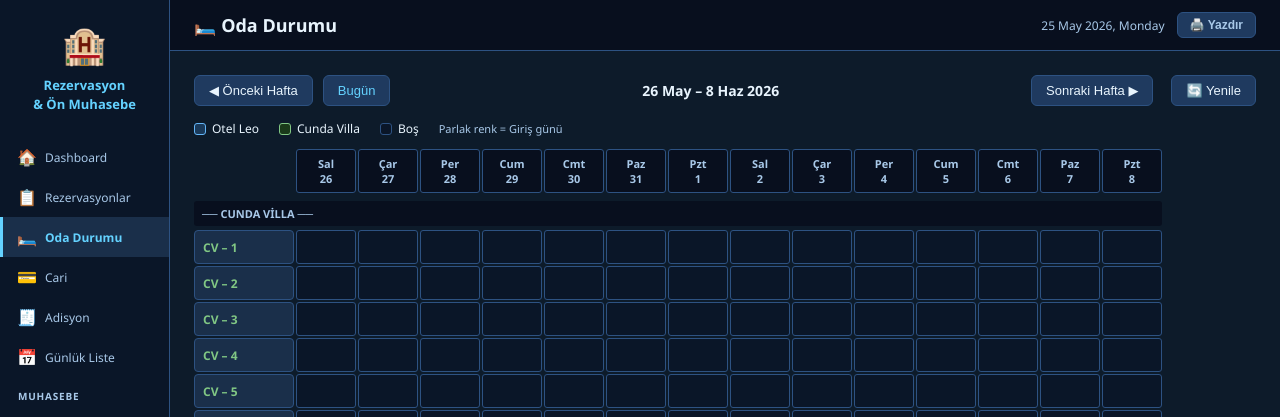
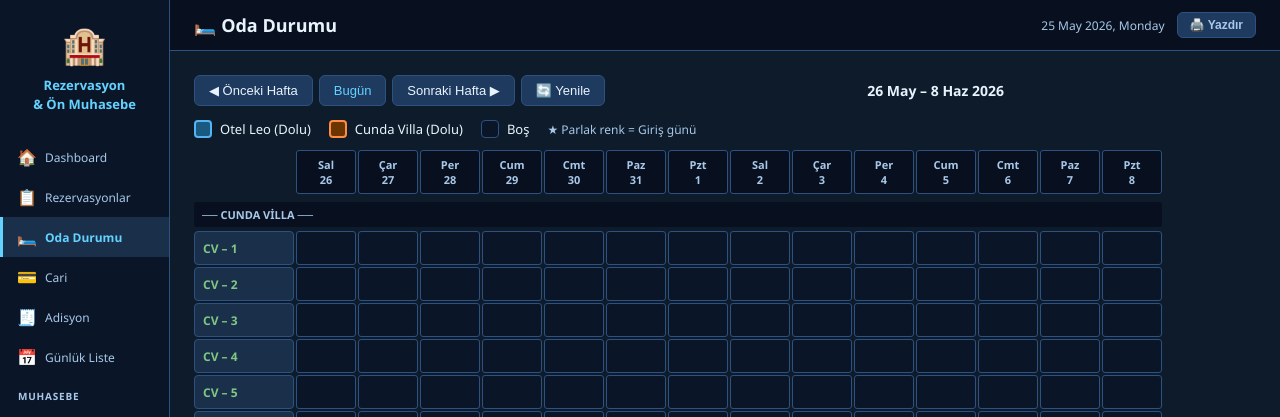
Before and after one commit to bmkucuk/otel-rzv, a Flask app: page /oda-durumu in a window 1280 px wide. Shown: the top 417 px of the page. Run offline with Flask 3, Linux system fonts and the light colour scheme; the visitor is signed in with stand-in values (Sample User, id 1); data that the repository does not hold is empty.

Commit message:
Oda Durumu: butonlar sola, turuncu CV, mavi Leo renkleri, legend güncelleme, Yenile butonu düzeltme

```diff
--- a/templates/oda_durumu.html
+++ b/templates/oda_durumu.html
@@ -5,13 +5,14 @@
 
 {% block content %}
 <style>
-.oda-nav{display:flex;align-items:center;gap:10px;margin-bottom:14px}
+.oda-nav{display:flex;align-items:center;gap:10px;margin-bottom:14px;flex-wrap:wrap}
+.nav-buttons-group{display:flex;gap:6px;align-items:center}
 .oda-nav button{background:var(--card2);border:1px solid var(--border);color:var(--text);padding:7px 14px;border-radius:6px;cursor:pointer;font-size:13px}
 .oda-nav button:hover{border-color:var(--accent);color:var(--accent)}
 .oda-nav .period{flex:1;text-align:center;font-weight:700;font-size:14px;color:var(--text)}
-.legend{display:flex;gap:20px;margin-bottom:12px;font-size:12px}
-.legend span{display:flex;align-items:center;gap:6px}
-.leg-dot{width:12px;height:12px;border-radius:3px}
+.legend{display:flex;gap:18px;margin-bottom:12px;font-size:13px;align-items:center;flex-wrap:wrap}
+.legend span{display:flex;align-items:center;gap:8px;font-weight:500}
+.leg-dot{width:18px;height:18px;border-radius:4px}
 
 .grid-wrap{overflow-x:auto;overflow-y:auto;max-height:calc(100vh - 220px)}
 .oda-grid{display:grid;gap:2px;min-width:max-content}
@@ -25,28 +26,30 @@
 .cell{width:60px;height:34px;border-radius:3px;border:1px solid var(--border);display:flex;align-items:center;justify-content:center;font-size:11px;font-weight:700;cursor:default;position:relative}
 .cell.bos{background:var(--sidebar)}
 .cell.bos.today{background:var(--card2);border-color:var(--accent)40}
-.cell.dolu-leo{background:#0e2038;color:var(--leo);border-color:var(--leo)40}
-.cell.dolu-leo.giris{background:#1a3a5a}
-.cell.dolu-cv{background:#0e2a14;color:var(--cv);border-color:var(--cv)40}
-.cell.dolu-cv.giris{background:#1a3a1a}
+.cell.dolu-leo{background:#0d2f45;color:#56b4f5;border-color:#56b4f580}
+.cell.dolu-leo.giris{background:#1a5a80}
+.cell.dolu-cv{background:#3d1e00;color:#ff8c42;border-color:#ff8c4280}
+.cell.dolu-cv.giris{background:#6b3500}
 .cell:hover .tooltip{display:block}
 .tooltip{display:none;position:absolute;bottom:calc(100% + 6px);left:50%;transform:translateX(-50%);background:#0a1628;border:1px solid var(--border);padding:8px 12px;border-radius:6px;white-space:nowrap;font-size:12px;color:var(--text);z-index:10;pointer-events:none;box-shadow:0 4px 16px #0006}
 .tooltip::after{content:'';position:absolute;top:100%;left:50%;transform:translateX(-50%);border:5px solid transparent;border-top-color:#0a1628}
 </style>
 
 <div class="oda-nav">
-  <button onclick="shift(-7)">◀ Önceki Hafta</button>
-  <button onclick="goToday()" style="color:var(--accent)">Bugün</button>
+  <div class="nav-buttons-group">
+    <button onclick="shift(-7)">◀ Önceki Hafta</button>
+    <button onclick="goToday()" style="color:var(--accent)">Bugün</button>
+    <button onclick="shift(7)">Sonraki Hafta ▶</button>
+    <button onclick="reload()" id="yenile-btn">🔄 Yenile</button>
+  </div>
   <div class="period" id="period-lbl">—</div>
-  <button onclick="shift(7)">Sonraki Hafta ▶</button>
-  <button onclick="reload()" style="margin-left:8px">🔄 Yenile</button>
 </div>
 
 <div class="legend">
-  <span><div class="leg-dot" style="background:#1a3a5a;border:1px solid var(--leo)"></div> Otel Leo</span>
-  <span><div class="leg-dot" style="background:#1a3a1a;border:1px solid var(--cv)"></div> Cunda Villa</span>
+  <span><div class="leg-dot" style="background:#1a5a80;border:2px solid #56b4f5"></div> Otel Leo (Dolu)</span>
+  <span><div class="leg-dot" style="background:#6b3500;border:2px solid #ff8c42"></div> Cunda Villa (Dolu)</span>
   <span><div class="leg-dot" style="background:var(--sidebar);border:1px solid var(--border)"></div> Boş</span>
-  <span style="color:var(--text2);font-size:11px">Parlak renk = Giriş günü</span>
+  <span style="color:var(--text2);font-size:12px">★ Parlak renk = Giriş günü</span>
 </div>
 
 <div class="grid-wrap">
@@ -75,8 +78,12 @@ function goToday() {
 }
 
 async function reload() {
-  await api('/api/yenile', {});
-  load();
+  const btn = document.getElementById('yenile-btn');
+  btn.textContent = '⏳ Yükleniyor...';
+  btn.disabled = true;
+  await load();
+  btn.textContent = '🔄 Yenile';
+  btn.disabled = false;
 }
 
 async function load() {
```
